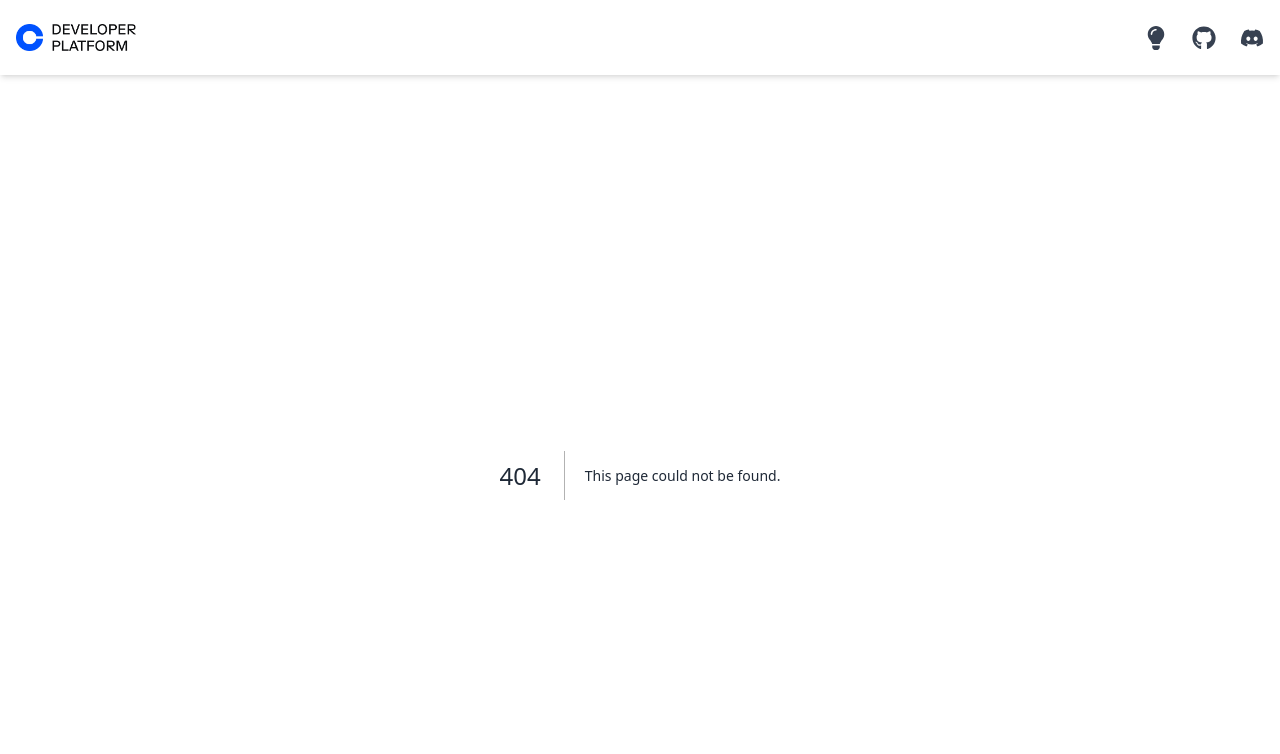
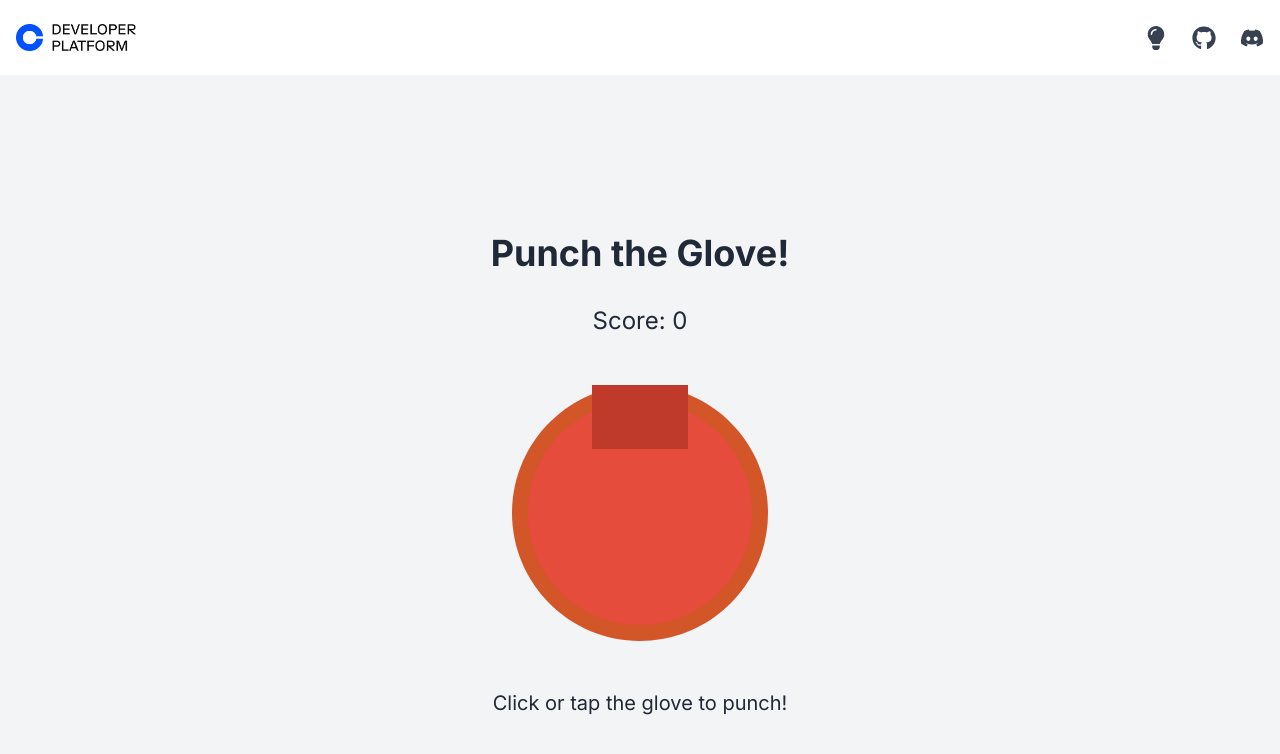
Before and after one commit to coinbase/cdp-sdk-sample-apps, a Next.js app: page /cryptopunch in a window 1280 px wide. Before the commit this address had no page. Shown: the top 754 px of the page. Built offline with nearby package versions, Linux system fonts and the light colour scheme.

Commit message:
add welcome

```diff
--- a/app/aave/page.tsx
+++ b/app/aave/page.tsx
@@ -8,6 +8,7 @@ import { Loader2 } from "lucide-react";
 import { Card, CardHeader, CardTitle, CardDescription, CardContent, CardFooter } from "@/components/ui/card";
 
 export default function AaveInteraction() {
+    const [showIntro, setShowIntro] = useState(true);
     const [accountData, setAccountData] = useState<any>(null);
     const [supplyAmount, setSupplyAmount] = useState<string>('');
     const [borrowAmount, setBorrowAmount] = useState<string>('');
@@ -84,16 +85,47 @@ export default function AaveInteraction() {
         }
     };
 
+    const closeIntro = () => {
+        setShowIntro(false);
+    };
+
     useEffect(() => {
         getUserAccountData();
     }, []);
 
     return (
-        <div className="min-h-screen bg-gradient-to-br from-white to-lavender-100 text-gray-800">
+        <div className="min-h-screen bg-white text-gray-800 relative">
+            {showIntro && (
+                <div className="fixed inset-0 bg-black bg-opacity-50 flex items-center justify-center z-50">
+                    <Card className="w-full max-w-3xl bg-white shadow-xl">
+                        <CardHeader>
+                            <CardTitle className="text-2xl text-blue-600">Welcome to USDCFlow</CardTitle>
+                        </CardHeader>
+                        <CardContent>
+                            <p className="mb-4">USDCFlow is a lending App on Base-Sepolia that showcases:</p>
+                            <ul className="list-disc list-inside text-gray-700 mb-4">
+                            <li>MPC Wallets and CDP SDK for seamless, user-first onchain DeFi experiences</li>
+                            <li>Customizable, accessible DeFi with global reach, low fees, and instant transactions</li>
+                            <li>AI code assistants for quick frontend creation of onchain DeFi apps</li>
+                            <li>Easily extend the app's repo with layout changes and DeFi smart contract integration</li>
+                            </ul>
+                            <p className="text-sm text-gray-600">Note: This app uses testnet USDC</p>
+                        </CardContent>
+                        <CardFooter className="flex justify-end">
+                            <Button
+                                onClick={closeIntro}
+                                className="bg-gradient-to-r from-lavender-400 to-blue-500 hover:from-lavender-500 hover:to-blue-600 text-white transition-all duration-300"
+                            >
+                                Next
+                            </Button>
+                        </CardFooter>
+                    </Card>
+                </div>
+            )}
 
             <div className="container mx-auto px-4 py-12">
-                <h1 className="text-4xl font-semibold text-center mb-12 text-transparent bg-clip-text bg-gradient-to-r from-blue-600 to-purple-600">
-                    Aave V3 Interaction on Base Sepolia
+                <h1 className="text-4xl font-semibold text-center mb-8 text-transparent bg-clip-text bg-gradient-to-r from-blue-600 to-purple-600">
+                    USDCFlow
                 </h1>
 
                 {isLoading ? (
@@ -102,22 +134,26 @@ export default function AaveInteraction() {
                     </div>
                 ) : (
                     <>
-                        {accountData && (
-                            <Card className="mb-8 bg-white shadow-lg">
-                                <CardHeader>
-                                    <CardTitle className="text-2xl text-blue-600">Account Overview</CardTitle>
-                                </CardHeader>
-                                <CardContent>
-                                    <p className="mb-2">Wallet Address: {accountData.walletAddress}</p>
-                                    <p>Wallet Balance: {parseFloat(accountData.usdcBalance).toFixed(2)} USDC</p>
-                                </CardContent>
-                            </Card>
-                        )}
-
+                        <Card className="mb-8 bg-lavender-50 shadow-lg">
+                            <CardHeader>
+                                <CardTitle className="text-2xl text-blue-600">USDC Lending App</CardTitle>
+                            </CardHeader>
+                            <CardContent>
+                                <p className="mb-2">This demo app allow you to:</p>
+                                <ul className="list-disc list-inside text-gray-700">
+                                    <li>Borrow and lend USDC effortlessly with USDCFlow, the all-in-one USDC platform</li>
+                                    <li>Competitive yields, no credit checks, and instant access to USDC</li>
+                                    <li>Earn attractive yields on your idle USDC holdings with our user-friendly lending platform</li>
+                                    <li>Seamless, secure, and intuitive experience for borrowing and lending</li>
+                                </ul>
+                            </CardContent>
+                            <CardFooter>
+                                <p className="text-sm text-gray-600">Note: This app uses testnet USDC. Make sure you have Base Sepolia USDC in your wallet.</p>
+                            </CardFooter>
+                        </Card>
                         <Card className="mb-8 bg-white shadow-lg">
                             <CardHeader>
-                                <CardTitle className="text-2xl text-blue-600">Aave Lending Pool</CardTitle>
-                                <CardDescription>Interact with Aave lending pool</CardDescription>
+                                <CardTitle className="text-2xl text-blue-600">Account overview</CardTitle>
                             </CardHeader>
                             <CardContent>
                                 {error && (
@@ -131,11 +167,11 @@ export default function AaveInteraction() {
                                 </Button>
                                 {accountData && (
                                 <div className="bg-lavender-50 p-4 rounded-lg">
-                                    <h3 className="text-lg font-semibold mb-2 text-blue-600">Account Data:</h3>
+                                    <p className="mb-2">Wallet Address: {accountData.walletAddress}</p>
+                                    <p>Wallet Balance: {parseFloat(accountData.usdcBalance).toFixed(2)} USDC</p>
                                     <p className="mb-1">Total Deposited: {accountData.totalDeposited} USDC</p>
                                     <p className="mb-1">Total Debt: {accountData.totalDebtBase} USDC</p>
                                     <p className="mb-1">Available to borrow: {accountData.availableBorrowsBase} USDC</p>
-                                    <p>Health Factor: {accountData.healthFactor}</p>
                                 </div>
                                 )}
                             </CardContent>
--- /dev/null
+++ b/app/cryptopunch/page.tsx
@@ -0,0 +1,53 @@
+'use client';
+
+import React, { useState, useEffect } from 'react';
+import { FaFistRaised } from 'react-icons/fa';
+
+export default function PunchGame() {
+  const [score, setScore] = useState(0);
+  const [showPunch, setShowPunch] = useState(false);
+  const [glovePosition, setGlovePosition] = useState({ x: 0, y: 0 });
+
+  const handlePunch = () => {
+    setScore(score + 1);
+    setShowPunch(true);
+    setGlovePosition({ x: Math.random() * 20 - 10, y: Math.random() * 20 - 10 });
+    setTimeout(() => {
+      setShowPunch(false);
+      setGlovePosition({ x: 0, y: 0 });
+    }, 300);
+  };
+
+  return (
+    <div className="flex flex-col items-center justify-center min-h-screen bg-gray-100 p-4">
+      <h1 className="text-2xl sm:text-3xl md:text-4xl font-bold mb-4 sm:mb-8 text-center">Punch the Glove!</h1>
+      <div className="text-xl sm:text-2xl mb-4">Score: {score}</div>
+      <div className="relative w-48 h-48 sm:w-64 sm:h-64 md:w-80 md:h-80">
+        <svg
+          viewBox="0 0 200 200"
+          className={`w-full h-full cursor-pointer transform transition-transform duration-300 ${showPunch ? 'scale-95' : 'hover:scale-105'}`}
+          style={{
+            transform: `translate(${glovePosition.x}px, ${glovePosition.y}px)`,
+          }}
+          onClick={handlePunch}
+        >
+          <path
+            d="M100 180c-44.183 0-80-35.817-80-80s35.817-80 80-80 80 35.817 80 80-35.817 80-80 80z"
+            fill="#d25627"
+          />
+          <path
+            d="M100 30c38.66 0 70 31.34 70 70s-31.34 70-70 70-70-31.34-70-70 31.34-70 70-70z"
+            fill="#e64c3c"
+          />
+          <rect x="70" y="20" width="60" height="40" fill="#c03a2b" />
+        </svg>
+        {showPunch && (
+          <FaFistRaised
+            className="absolute top-1/2 left-1/2 transform -translate-x-1/2 -translate-y-1/2 text-white text-4xl"
+          />
+        )}
+      </div>
+      <p className="mt-4 text-lg sm:text-xl text-center">Click or tap the glove to punch!</p>
+    </div>
+  );
+}
```
